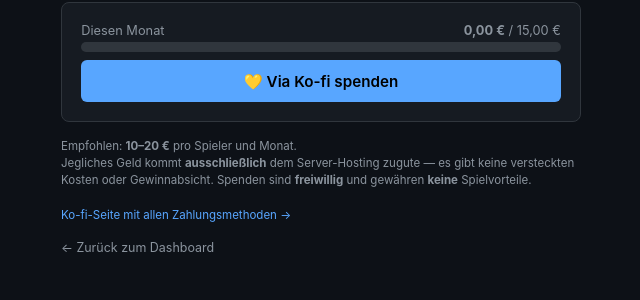
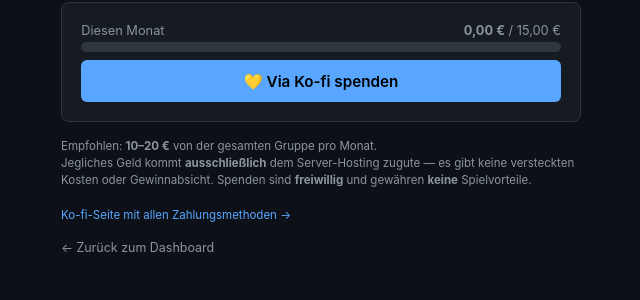
Before and after one commit to momokli/e10-minecraft, a Flask app: page /spenden in a window 1280 px wide. Shown: the part 213-513 px from the top of the page, without its empty margins (319-959 px from the left). Run offline with Flask 3, Linux system fonts and the light colour scheme; some libraries are stand-ins or nearby versions.

Commit message:
fix: donation recommendation wording per group, not per player

```diff
--- a/shared/webui/templates/spenden.html
+++ b/shared/webui/templates/spenden.html
@@ -173,7 +173,7 @@
             </div>
 
             <p class="note">
-                Empfohlen: <strong>10–20 €</strong> pro Spieler und Monat.<br />
+                Empfohlen: <strong>10–20 €</strong> von der gesamten Gruppe pro Monat.<br />
                 Jegliches Geld kommt <strong>ausschließlich</strong> dem Server-Hosting
                 zugute — es gibt keine versteckten Kosten oder Gewinnabsicht. Spenden sind
                 <strong>freiwillig</strong> und gewähren
```
